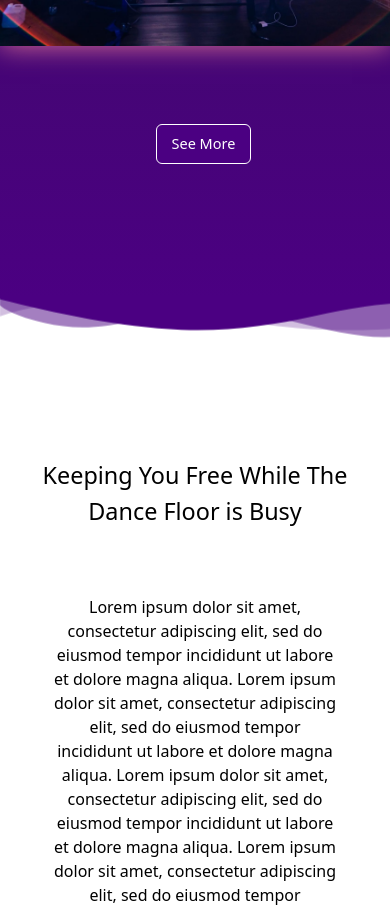
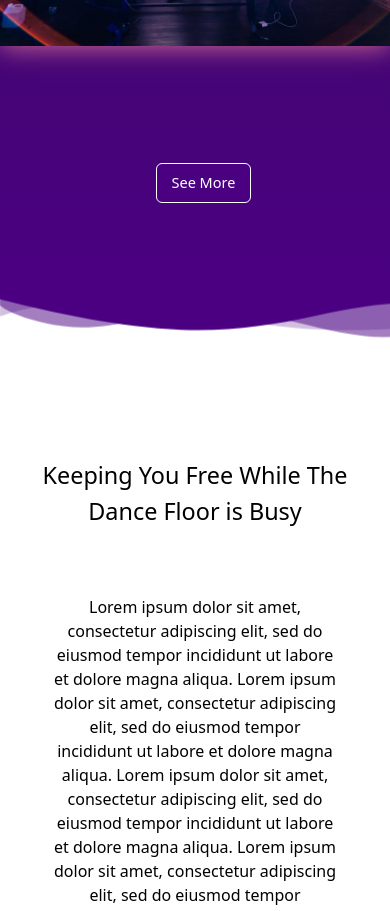
Before and after one commit to Aleks-ey/Hotbeam_website, a React (Create React App) app in the folder hotbeam_website/: page / in a window 390 px wide. Shown: the part 2060-2971 px from the top of the page. Built offline with nearby package versions, Linux system fonts and the light colour scheme; no server answers.

Commit message:
home services button adjustments

```diff
--- a/hotbeam_website/src/components/Home/home_index.css
+++ b/hotbeam_website/src/components/Home/home_index.css
@@ -881,7 +881,7 @@ video {
         appearance: none;
         background-color: #4B0082;
         color: white;
-        margin-top: 20vw;
+        margin-top: 30vw;
         margin-left: 40vw;
         margin-right: 33vw;
         font-size: 14.5px;
--- a/hotbeam_website/src/components/Home/home_index.js
+++ b/hotbeam_website/src/components/Home/home_index.js
@@ -12,7 +12,7 @@ import img3 from '../../assets/serv_img_3v2.jpeg'
 import img4 from '../../assets/serv_img_4.jpeg'
 import img5 from '../../assets/serv_img_5.jpeg'
 import img6 from '../../assets/serv_img_6.jpeg'
-import drip from '../../assets/drip.png'
+// import drip from '../../assets/drip.png'
 import after_grid_banner from '../../assets/IMG_1529.jpeg'
 import Logo from '../../assets/hb_logo.png';
 
```
